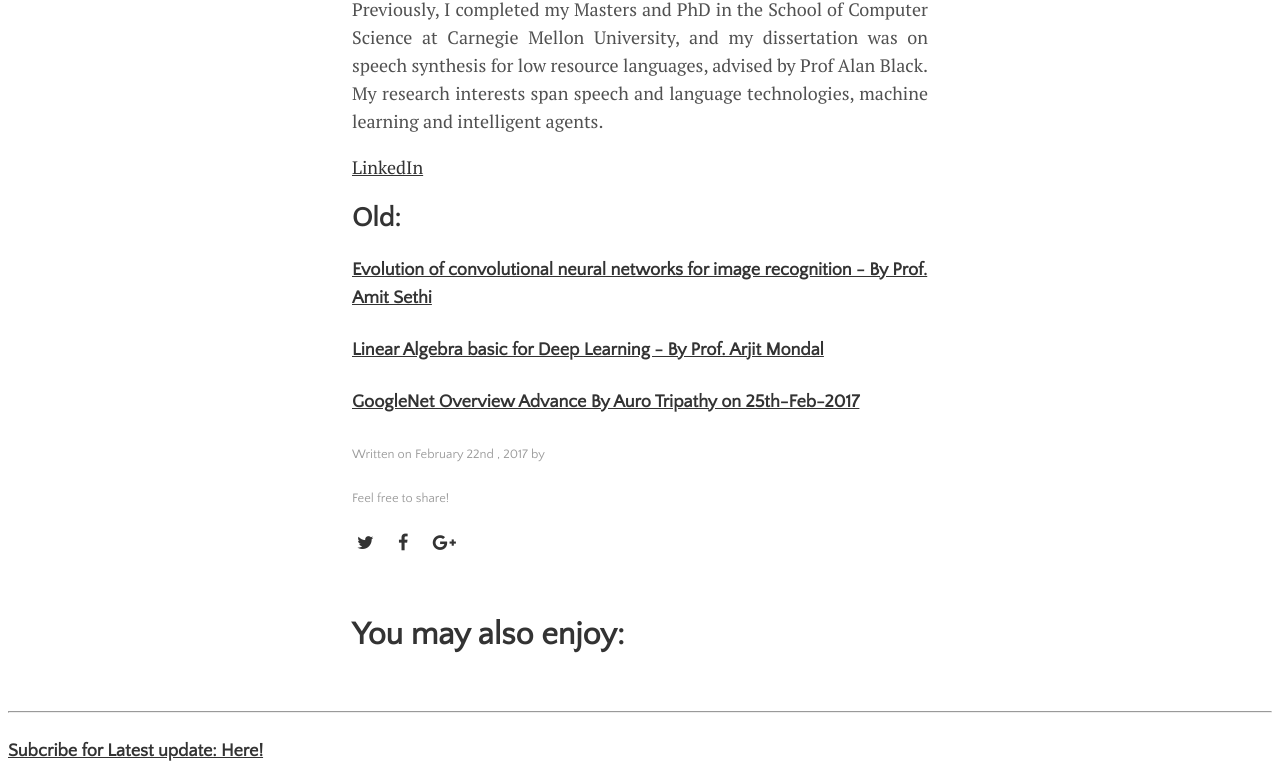
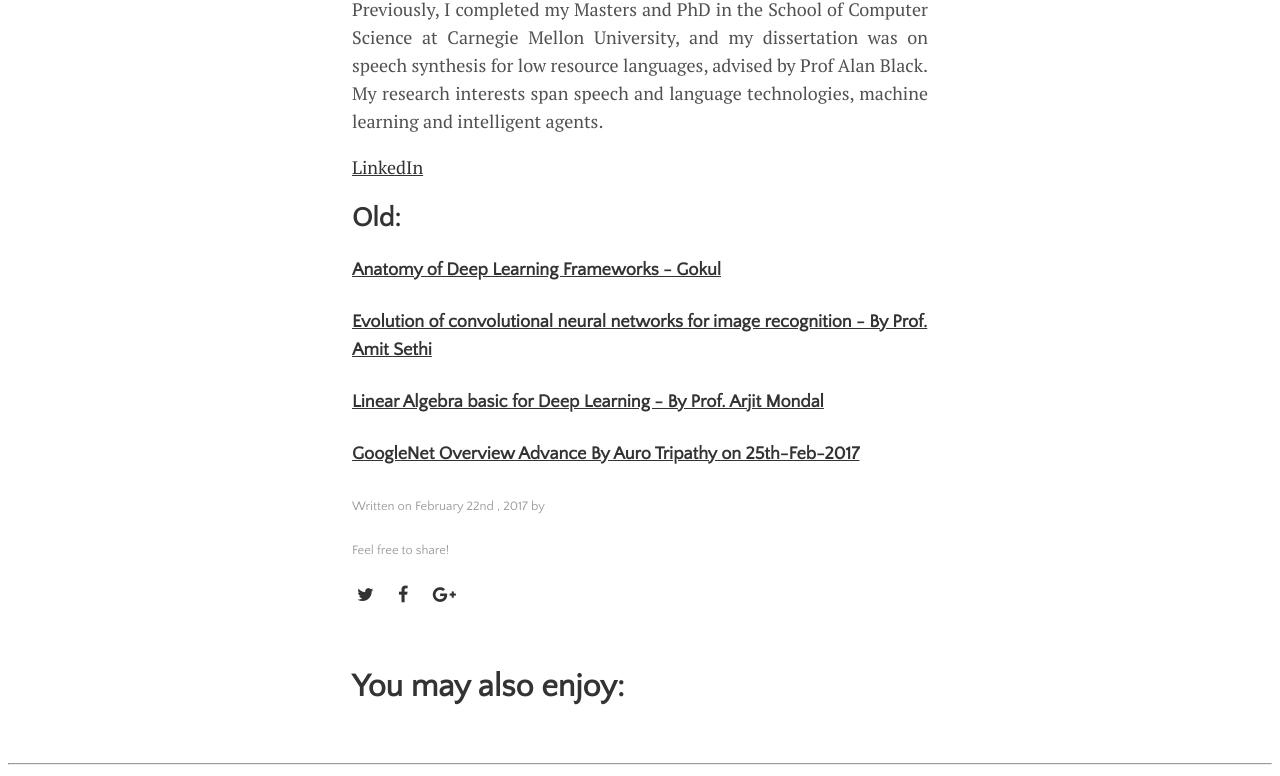
Before and after one commit to IndiaDeepLearningInitiative-IDLI/IndiaDeepLearningInitiative-IDLI.github.io, a Jekyll site: the page built from _upcomming/2017-02-22-Upcomming events.md, in a window 1280 px wide and 900 px high, scrolled down 859 px, cut to the strip 0-776 px from the top of the window. Built offline with Jekyll 4.4.1, drawn with Linux system fonts in a browser that asks for light colours; nearby versions of some CDN libraries; comment, search, counter and statistics services are not loaded.

Commit message:
Update 2017-02-22-Upcomming events.md

```diff
--- a/_upcomming/2017-02-22-Upcomming events.md
+++ b/_upcomming/2017-02-22-Upcomming events.md
@@ -7,11 +7,13 @@ title: upcoming event
 
 <p style="text-align: justify;">We have recently seen a couple of breakthroughs in speech recognition – Microsoft’s systems have reached human parity in transcribing speech and Baidu’s system is said to be 3 times faster than human transcription for typing text messages, and just as accurate as humans. Does this mean that the problem is solved? How did Deep Learning manage to revolutionize the field? What does it take to replicate this success in new languages and domains? In this talk, I will present the problem of Automatic Speech Recognition and talk about the various Machine Learning solutions that have been proposed over the years. We will look at research and results on specific datasets and trace the improvement of speech recognition systems on them. I will also present some state-of-the-art Deep Learning models that are being used for ASR and discuss some open problems in the field.</p>
 
-<p style="text-align: justify;">I am currently a Post Doctoral researcher at Microsoft Research India working on speech and language technologies for multilingual communities. My current focus is on building automatic speech recognizers for code switched speech or mixed-language speech. Previously, I completed my Masters and PhD in the School of Computer Science at Carnegie Mellon University, and my dissertation was on speech synthesis for low resource languages, advised by Prof Alan Black. My research interests span speech and language technologies, machine learning and intelligent agents.</p> [LinkedIn]()
+<p style="text-align: justify;">I am currently a Post Doctoral researcher at Microsoft Research India working on speech and language technologies for multilingual communities. My current focus is on building automatic speech recognizers for code switched speech or mixed-language speech. Previously, I completed my Masters and PhD in the School of Computer Science at Carnegie Mellon University, and my dissertation was on speech synthesis for low resource languages, advised by Prof Alan Black. My research interests span speech and language technologies, machine learning and intelligent agents.</p> [LinkedIn]( https://www.linkedin.com/in/sunayana/ )
 
 
 
 ## Old:
+
+#### [Anatomy of Deep Learning Frameworks - Gokul](http://idli.group/session/2017-03-18-Anatomy-of-DL/)
 
 #### [Evolution of convolutional neural networks for image recognition - By Prof. Amit Sethi](http://idli.group/session/2017-03-11-Evolution-of-NL/)
 
```
